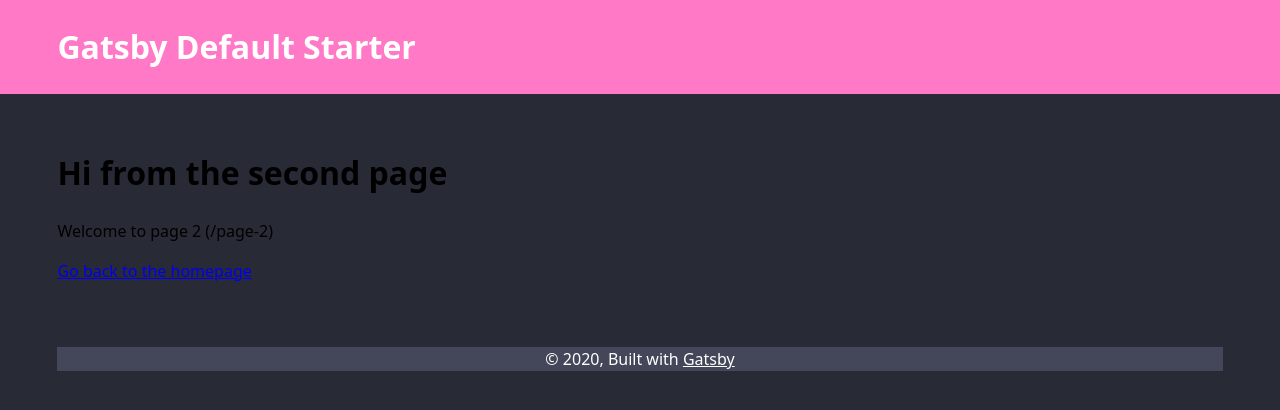
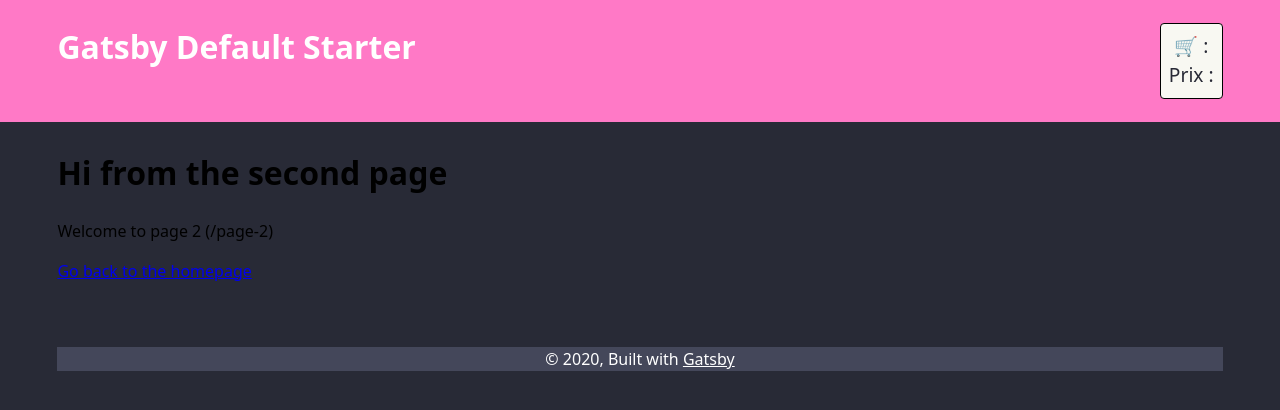
Before and after one commit to IlanAMG/bebecoders-ecommerce, a Gatsby site: page /page-2 in a window 1280 px wide. Built offline with nearby package versions, Linux system fonts and the light colour scheme; Gatsby itself is replaced by a stand-in of ours.

Commit message:
v0.0.2 add shopping cart

```diff
--- a/src/components/header.js
+++ b/src/components/header.js
@@ -27,6 +27,14 @@ const Header = ({ siteTitle }) => (
           {siteTitle}
         </Link>
       </h1>
+      <button class='snipcart-checkout'>
+        <div>
+          🛒 : <span className='snipcart-items-count' />
+        </div>
+        <div>
+          Prix : <span className='snipcart-total-price' />
+        </div>
+      </button>
     </div>
   </header>
 )
--- a/src/pages/index.js
+++ b/src/pages/index.js
@@ -31,6 +31,7 @@ const IndexPage = ({ data }) => {
 
                     data-item-payment-interval={product.sub ? 'Month' : null} //  à rajouter pour gérer les abonnements
                     data-item-payment-interval-count={product.sub ? '1' : null} // à rajouter pour gérer les abonnements
+                    // voir la doc pour d'autres paramètre tel quel changer la couleur, la taille etc
                   >Ajouter au panier</a>
                 </article>
               )
```
